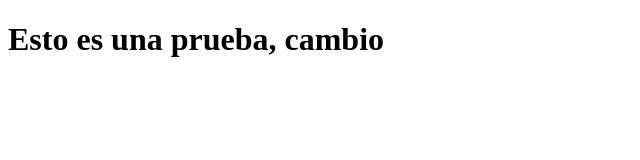
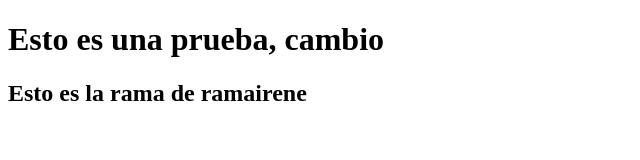
Before and after one commit to irenecb/asignatura_Git, a plain HTML site: page index.html in a window 1280 px wide. Shown: the whole page, without its empty margins (0-640 px from the left). Drawn offline with Linux system fonts and the light colour scheme.

Commit message:
Cambio en la rama de ramairene

```diff
--- a/index.html
+++ b/index.html
@@ -8,5 +8,6 @@
 </head>
 <body>
     <h1>Esto es una prueba, cambio</h1>
+    <h2>Esto es la rama de ramairene</h2>
 </body>
 </html>
```
